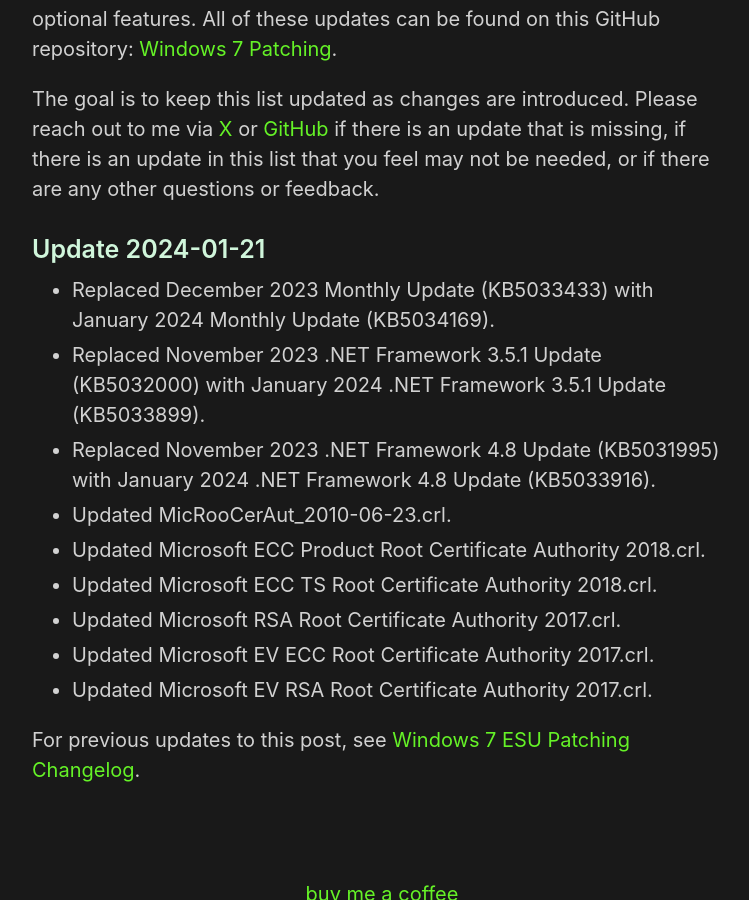
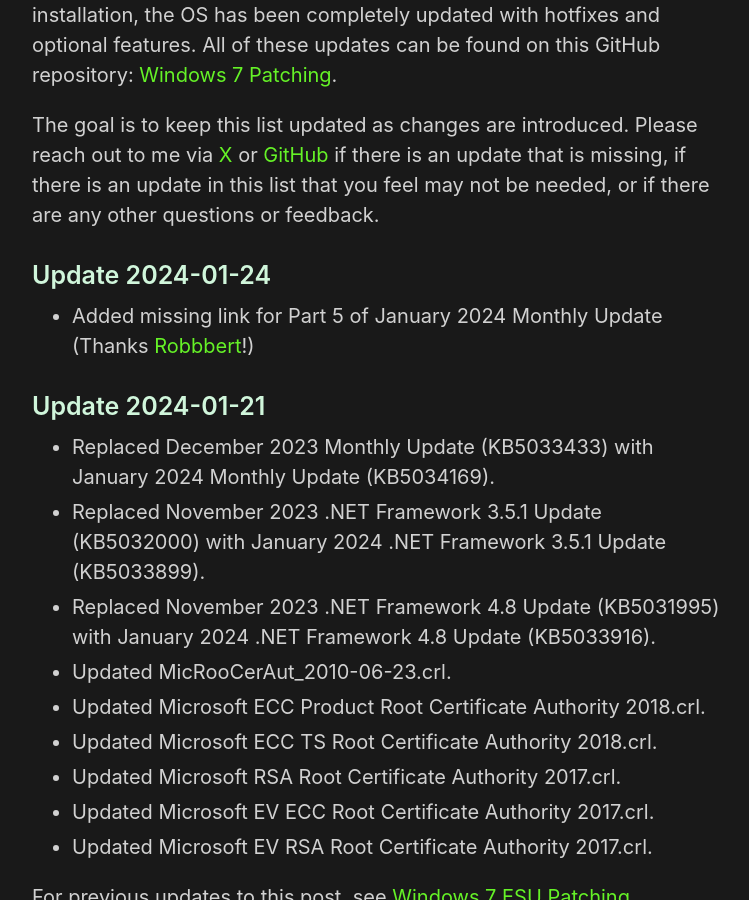
Before and after one commit to HackAndPwn/HackAndPwn.github.io, a Jekyll site: the page built from _posts/2020-05-23-windows-7-esu-patching.md, in a window 1280 px wide and 900 px high, scrolled down 16332 px. Shown: the whole window, without its empty margins (258-1007 px from the left). Built offline with Jekyll 4.4.1, drawn with Linux system fonts in a browser that asks for light colours.

Commit message:
Update 2020-05-23-windows-7-esu-patching.md
Add missing part 5 link

```diff
--- a/_posts/2020-05-23-windows-7-esu-patching.md
+++ b/_posts/2020-05-23-windows-7-esu-patching.md
@@ -114,7 +114,7 @@
 | KB Number   | Name                                     | Description | Download |
 |:-----------:|:----------------------------------------:|-------------|:--------:|
 | KB5032383   | November 2023 Servicing Stack Update     | This update makes quality improvements to the servicing stack, which is the component that installs Windows updates. Servicing stack updates (SSU) makes sure that you have a robust and reliable servicing stack so that your devices can receive and install Microsoft updates. | [Windows6.1-KB5032383-x64.msu](https://github.com/HackAndPwn/Windows-7-Patching/raw/master/07_ESU_Updates/01_Windows6.1-KB5032383-x64.msu) <br>&nbsp;<br> [Windows6.1-KB5032383-x86.msu](https://github.com/HackAndPwn/Windows-7-Patching/raw/master/07_ESU_Updates/01_Windows6.1-KB5032383-x86.msu) |
-| KB5034169\* | January 2024 Windows 7 Cumulative Update | Security and Quality Rollup for Windows 7 SP1. | Windows6.1-KB5034169-x64.msu <br> [Part 1](https://github.com/HackAndPwn/Windows-7-Patching/raw/master/07_ESU_Updates/02_Windows6.1-KB5034169-x64.zip.001) <br> [Part 2](https://github.com/HackAndPwn/Windows-7-Patching/raw/master/07_ESU_Updates/02_Windows6.1-KB5034169-x64.zip.002) <br> [Part 3](https://github.com/HackAndPwn/Windows-7-Patching/raw/master/07_ESU_Updates/02_Windows6.1-KB5034169-x64.zip.003) <br> [Part 4](https://github.com/HackAndPwn/Windows-7-Patching/raw/master/07_ESU_Updates/02_Windows6.1-KB5034169-x64.zip.004) <br>&nbsp;<br> Windows6.1-KB5034169-x86.msu <br> [Part 1](https://github.com/HackAndPwn/Windows-7-Patching/raw/master/07_ESU_Updates/02_Windows6.1-KB5034169-x86.zip.001) <br> [Part 2](https://github.com/HackAndPwn/Windows-7-Patching/raw/master/07_ESU_Updates/02_Windows6.1-KB5034169-x86.zip.002) <br> [Part 3](https://github.com/HackAndPwn/Windows-7-Patching/raw/master/07_ESU_Updates/02_Windows6.1-KB5034169-x86.zip.003) |
+| KB5034169\* | January 2024 Windows 7 Cumulative Update | Security and Quality Rollup for Windows 7 SP1. | Windows6.1-KB5034169-x64.msu <br> [Part 1](https://github.com/HackAndPwn/Windows-7-Patching/raw/master/07_ESU_Updates/02_Windows6.1-KB5034169-x64.zip.001) <br> [Part 2](https://github.com/HackAndPwn/Windows-7-Patching/raw/master/07_ESU_Updates/02_Windows6.1-KB5034169-x64.zip.002) <br> [Part 3](https://github.com/HackAndPwn/Windows-7-Patching/raw/master/07_ESU_Updates/02_Windows6.1-KB5034169-x64.zip.003) <br> [Part 4](https://github.com/HackAndPwn/Windows-7-Patching/raw/master/07_ESU_Updates/02_Windows6.1-KB5034169-x64.zip.004) <br> [Part 5](https://github.com/HackAndPwn/Windows-7-Patching/raw/master/07_ESU_Updates/02_Windows6.1-KB5034169-x64.zip.005) <br>&nbsp;<br> Windows6.1-KB5034169-x86.msu <br> [Part 1](https://github.com/HackAndPwn/Windows-7-Patching/raw/master/07_ESU_Updates/02_Windows6.1-KB5034169-x86.zip.001) <br> [Part 2](https://github.com/HackAndPwn/Windows-7-Patching/raw/master/07_ESU_Updates/02_Windows6.1-KB5034169-x86.zip.002) <br> [Part 3](https://github.com/HackAndPwn/Windows-7-Patching/raw/master/07_ESU_Updates/02_Windows6.1-KB5034169-x86.zip.003) |
 | KB5033899   | January 2024 .NET Framework 3.5.1 Update | Security and Quality Rollup for .NET Framework 3.5.1 for Windows 7 SP1. | [Windows6.1-KB5033899-x64.msu](https://github.com/HackAndPwn/Windows-7-Patching/raw/master/07_ESU_Updates/03_Windows6.1-KB5033899-x64.msu) <br>&nbsp;<br> [Windows6.1-KB5033899-x86.msu](https://github.com/HackAndPwn/Windows-7-Patching/raw/master/07_ESU_Updates/03_Windows6.1-KB5033899-x86.msu) |
 | KB5033916   | January 2024 .NET Framework 4.8 Update   | Security and Quality Rollup for .NET Framework 4.8 for Windows 7 SP1. | [ndp48-KB5033916-x64.exe](https://github.com/HackAndPwn/Windows-7-Patching/raw/master/07_ESU_Updates/04_ndp48-KB5033916-x64.exe) <br>&nbsp;<br> [ndp48-KB5033916-x86.exe](https://github.com/HackAndPwn/Windows-7-Patching/raw/master/07_ESU_Updates/04_ndp48-KB5033916-x86.exe) |
 
@@ -149,6 +149,9 @@
 
 The goal is to keep this list updated as changes are introduced.  Please reach out to me via [X](https://twitter.com/HackAndPwn) or [GitHub](https://github.com/HackAndPwn) if there is an update that is missing, if there is an update in this list that you feel may not be needed, or if there are any other questions or feedback.
 
+### Update 2024-01-24
+* Added missing link for Part 5 of January 2024 Monthly Update (Thanks [Robbbert](https://github.com/Robbbert)!)
+
 ### Update 2024-01-21
 * Replaced December 2023 Monthly Update (KB5033433) with January 2024 Monthly Update (KB5034169).
 * Replaced November 2023 .NET Framework 3.5.1 Update (KB5032000) with January 2024 .NET Framework 3.5.1 Update (KB5033899).
```
